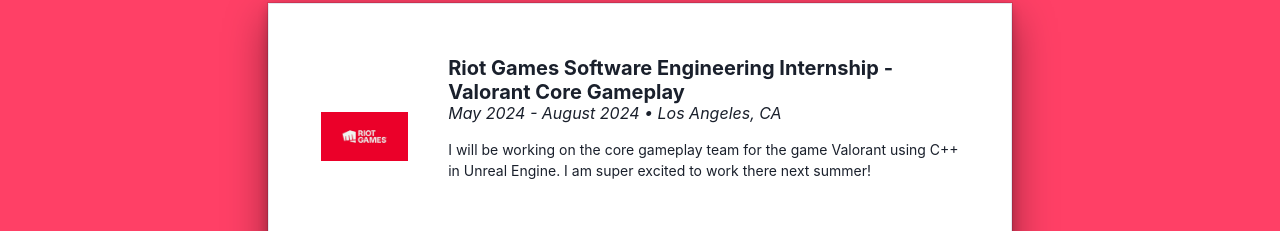
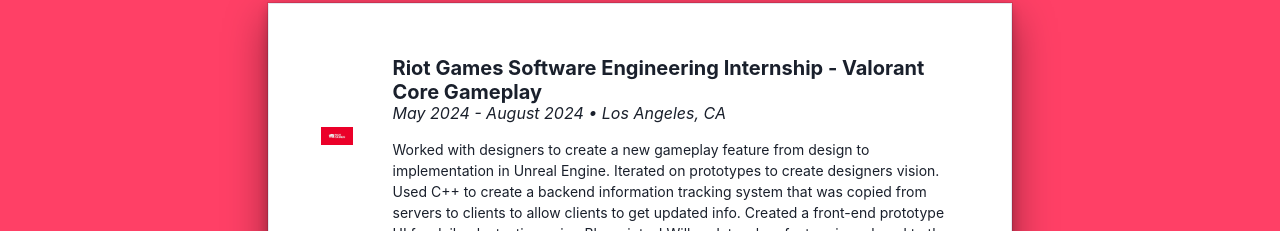
Before and after one commit to JakasaurusRex/Personal-Website, a Next.js app: page / in a window 1280 px wide. Shown: the part 712-943 px from the top of the page. Built offline with nearby package versions, Linux system fonts and the light colour scheme.

Commit message:
Update Experience.js

```diff
--- a/components/Experience.js
+++ b/components/Experience.js
@@ -33,7 +33,7 @@
 		<Flex shadow="dark-lg" p={5} justifyContent="center" backgroundColor="#ff4066">
 			<Stack maxWidth="60%" justifyContent="center" direction="column">
 				<Box mb={5}><Heading justifyContent="center" align="center" color="white"> Experience </Heading></Box>
-<Feature title="Riot Games Software Engineering Internship - Valorant Core Gameplay" location="Los Angeles, CA" desc="I will be working on the core gameplay team for the game Valorant using C++ in Unreal Engine. I am super excited to work there next summer!" time="May 2024 - August 2024" imgUrl="/Riot.jpg" webLink="https://www.riotgames.com/en" />
+<Feature title="Riot Games Software Engineering Internship - Valorant Core Gameplay" location="Los Angeles, CA" desc="Worked with designers to create a new gameplay feature from design to implementation in Unreal Engine. Iterated on prototypes to create designers vision. Used C++ to create a backend information tracking system that was copied from servers to clients to allow clients to get updated info. Created a front-end prototype UI for daily playtesting using Blueprints. I Will update when feature is realesed to the public with more information!" time="May 2024 - August 2024" imgUrl="/Riot.jpg" webLink="https://www.riotgames.com/en" />
 <Feature title="Advanced Programming and Operating Systems Teacher Assistant - CS@Columbia University" location="New York, NY" desc="Helped with the instruction of 2 courses, Operating Systems and Advanced Programming in C. Graded labs and assessments, hosted office hours, and aided in instruction of the classes. Addtionally hosted review sessions, worked to help update the grading infrastructure, and updated the courses websites." time="September 2022 - Present" imgUrl="/CSColumbia.png" webLink="https://www.cs.columbia.edu/"/>
 <Feature title="VISER - Columbia Graphics and User Interfaces Researcher" location="New York, NY" desc="Helped improve the UI/UX of a VR application using the MRTK framework in Unity. Performed user studies to determine necessary features and fixes. Published in a research paper about the app." time="September 2023 - Present" imgUrl="/CSColumbia.png" webLink="https://graphics.cs.columbia.edu/home" />
 <Feature title="Microsoft Software Engineering Internship" location="Redmond and Seattle, WA" desc="Working on a project in the Azure Holmes team under Nisarg Sheth. My project - codenamed Dr Watson - would diagnose live migrating virtual machines to improve visibility for team members solving issues, help increase the success rate of migrations and would lay the ground work for future improvements that could allow for a machine learning algorithm to automatically make decisions based on the status of a virtual machine provided by API endpoints I setup. I learned about working with a massive codebase, advanced C# skils, networking, multithreading and how to use databases and logging to understand how processes and services occur in a massive system." time="June 2023 - September 2023" imgUrl="/MS1.png" webLink="https://www.microsoft.com" />
```
